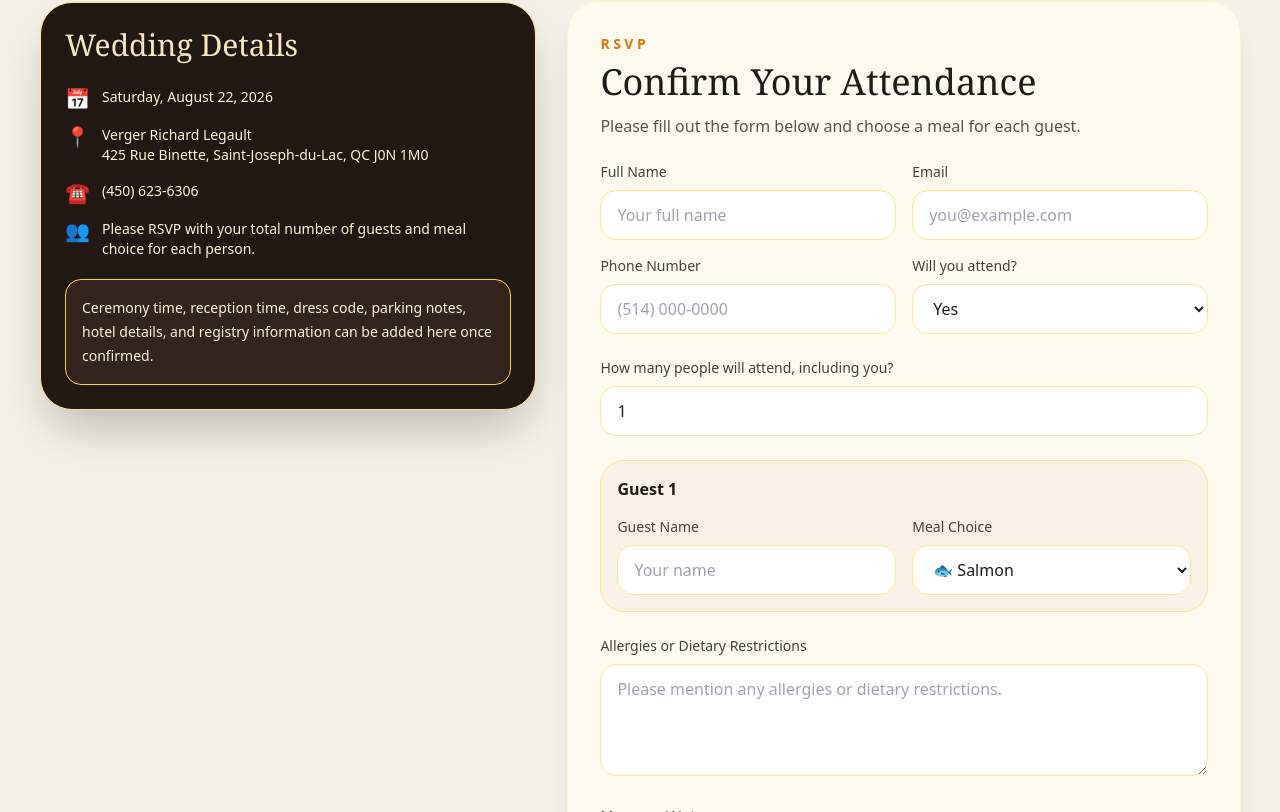
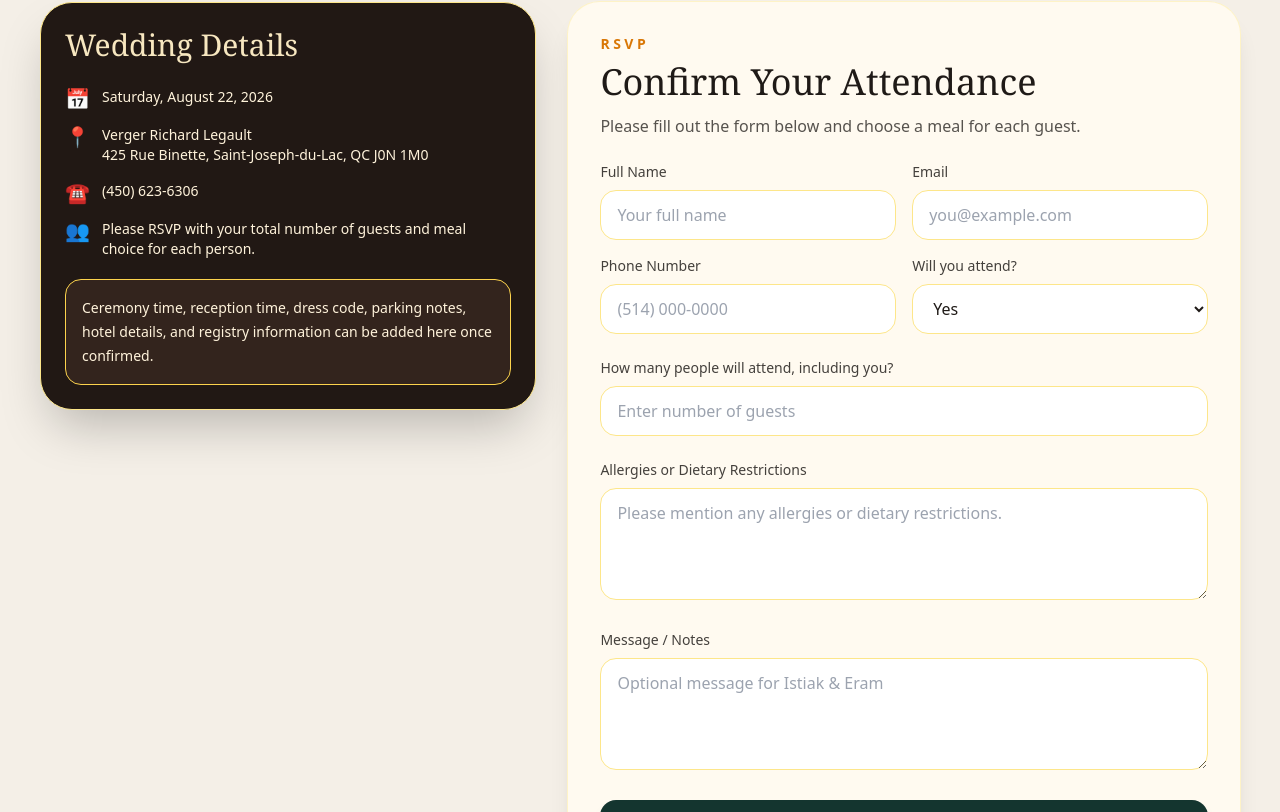
Before and after one commit to istiak514/Istiak_Nowshin_wedding, a React (Vite) app: page / in a window 1280 px wide. Shown: the part 1261-2073 px from the top of the page. Built offline with nearby package versions, Linux system fonts and the light colour scheme.

Commit message:
Update App.jsx

```diff
--- a/src/App.jsx
+++ b/src/App.jsx
@@ -146,8 +146,8 @@ export default function WeddingWebsite() {
     email: "",
     phone: "",
     attending: "Yes",
-    guestCount: "1",
-    guests: [{ name: "", meal: "Salmon" }],
+    guestCount: "",
+    guests: [],
     allergies: "",
     notes: "",
   });
```
